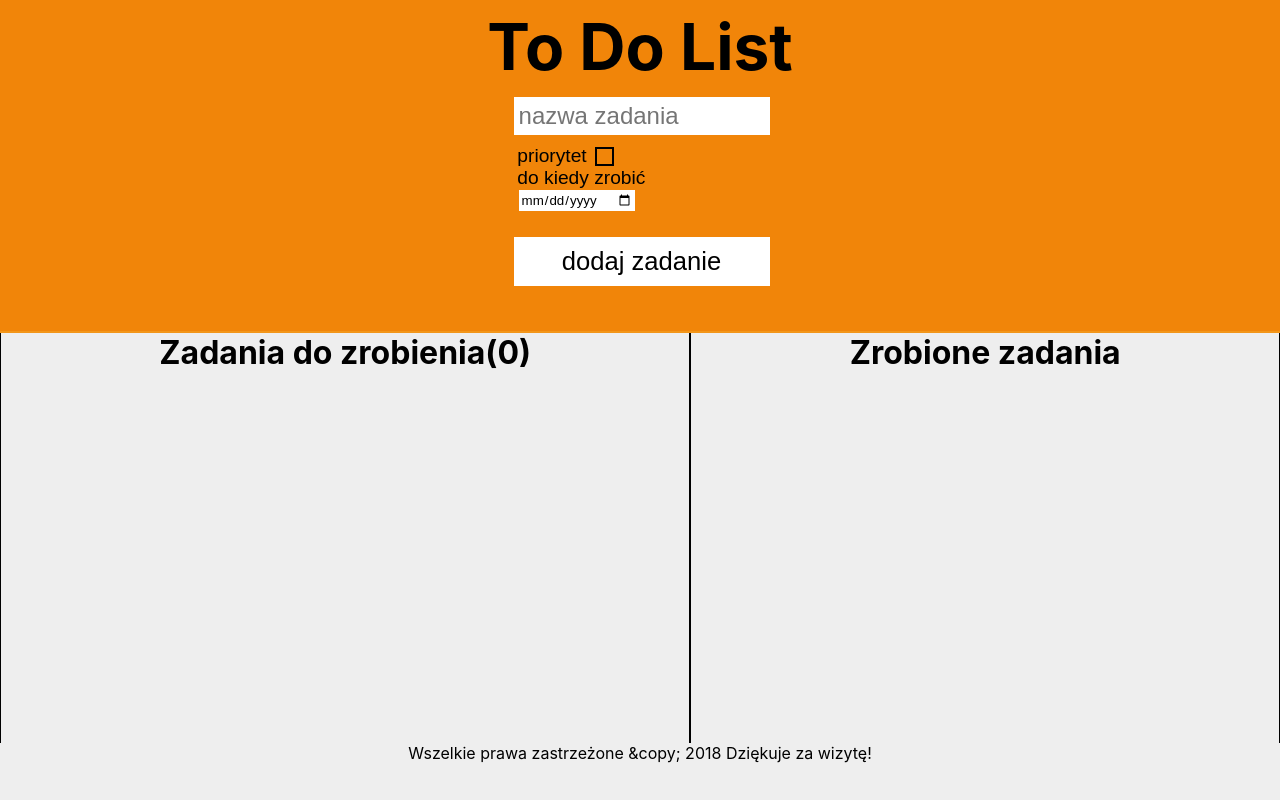
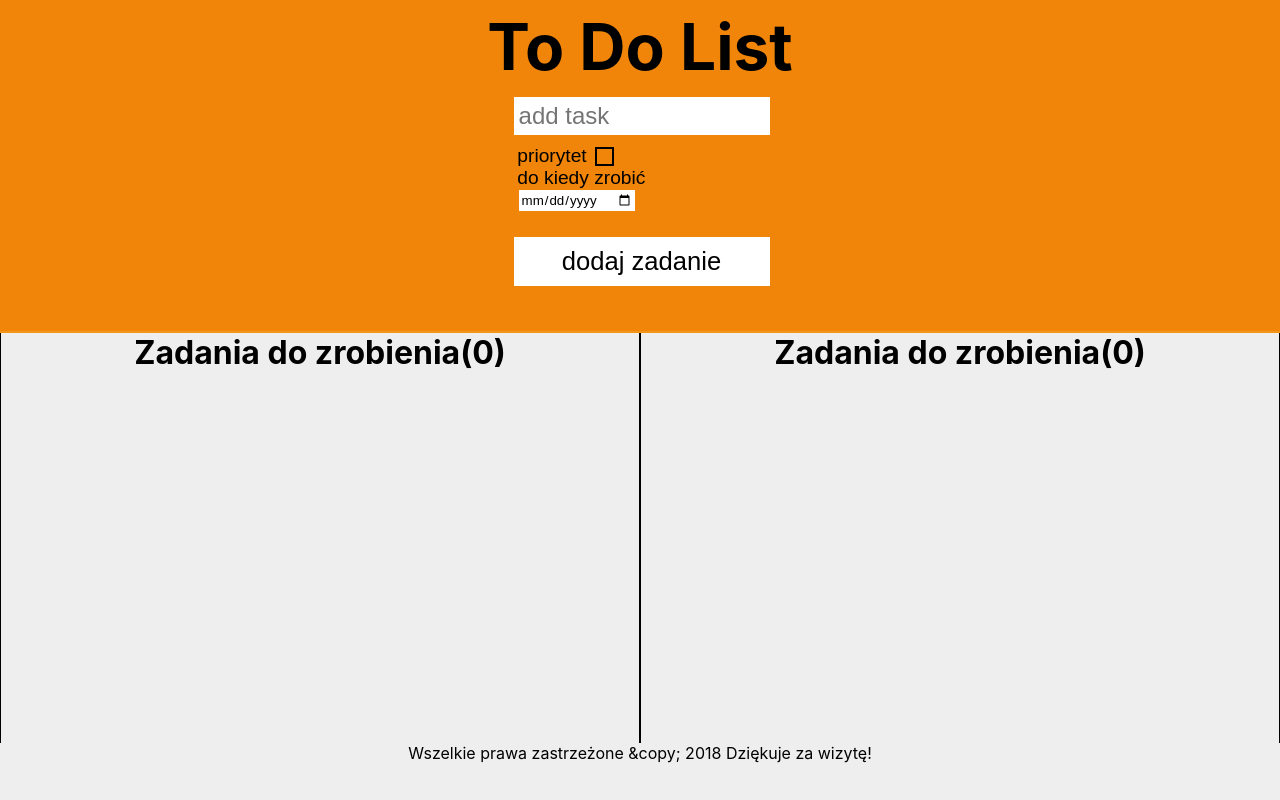
Before and after one commit to NowakKamil30/to-do-app-react, a React (Create React App) app: page / in a window 1280 px wide. Built offline with nearby package versions, Linux system fonts and the light colour scheme.

Commit message:
change toDoList name

```diff
--- a/src/component/Header.js
+++ b/src/component/Header.js
@@ -14,6 +14,7 @@ const Header = props => {
           onChange={props.onChange}
           value={props.valueText}
           name={props.textInputName}
+          placeholder={"add task"}
         />
         <CheckInput
           text={props.checkInputText}
--- a/src/component/Main.js
+++ b/src/component/Main.js
@@ -1,17 +1,17 @@
 import React from "react";
 import "./css/main.css";
-import ToDoList from "./ToDoList";
-import DoneList from "./DoneList";
+import TaskList from "./TaskList";
 
 const Main = props => {
   return (
     <main>
-      <ToDoList
+      <TaskList
         list={props.toDoList}
         onClickRemove={props.handleButtonRemove}
         onClickMove={props.handleButtonMove}
+        director={"do"}
       />
-      <DoneList
+      <TaskList
         list={props.doneList}
         onClickRemove={props.handleButtonRemove}
       />
--- /dev/null
+++ b/src/component/TaskList.js
@@ -0,0 +1,96 @@
+import React from "react";
+import "./css/ToDoList.css";
+import ToDoListRow from "./ToDoListRow";
+
+class TaskList extends React.Component {
+  state = {
+    text: ""
+  };
+  static defaultProps = {
+    director: "do"
+  };
+  render() {
+    return (
+      <div className="mainColumn">
+        <h1>{`Zadania do zrobienia(${this.props.list.length})`}</h1>
+        <ul>{this.list()}</ul>
+      </div>
+    );
+  }
+  list = () => {
+    return this.props.list
+      .sort((a, b) => {
+        let i = 0;
+        function getDate(date) {
+          let data = "";
+          while (date[i] !== "-" && i <= date.length - 1) {
+            data += date[i];
+            i++;
+          }
+          i++;
+          return data;
+        }
+        let dataFirst, dataSecond;
+        if (this.props.director === "do") {
+          dataFirst = [
+            Number(getDate(a.date)),
+            Number(getDate(a.date)),
+            Number(getDate(a.date))
+          ];
+          i = 0;
+          dataSecond = [
+            Number(getDate(b.date)),
+            Number(getDate(b.date)),
+            Number(getDate(b.date))
+          ];
+        } else if (this.props.director === "done") {
+          dataFirst = [
+            Number(getDate(b.date)),
+            Number(getDate(b.date)),
+            Number(getDate(b.date))
+          ];
+          i = 0;
+          dataSecond = [
+            Number(getDate(a.date)),
+            Number(getDate(a.date)),
+            Number(getDate(a.date))
+          ];
+        }
+        console.log(dataSecond);
+        if (dataFirst[0] > dataSecond[0]) {
+          return 1;
+        } else if (dataSecond[0] > dataFirst[0]) {
+          return -1;
+        } else if (dataFirst[0] === dataSecond[0]) {
+          if (dataFirst[1] > dataSecond[1]) {
+            return 1;
+          } else if (dataSecond[1] > dataFirst[1]) {
+            return -1;
+          } else if (dataSecond[1] === dataFirst[1]) {
+            if (dataFirst[2] > dataSecond[2]) {
+              return 1;
+            } else if (dataSecond[2] > dataFirst[2]) {
+              return -1;
+            } else if (dataSecond[2] === dataFirst[2]) {
+              return 0;
+            }
+          }
+        }
+      })
+      .slice(0, this.props.maxLenght)
+      .map((item, index) => {
+        return (
+          <ToDoListRow
+            key={index}
+            index={index}
+            text={item.text}
+            date={item.date}
+            onClickRemove={() => this.props.onClickRemove(index, "toDo")}
+            onClickMove={() => this.props.onClickMove(index)}
+            classCSS={item.priotity ? "priority" : "not-priority"}
+          />
+        );
+      });
+  };
+}
+export default TaskList;
--- a/src/component/TextInput.js
+++ b/src/component/TextInput.js
@@ -4,7 +4,7 @@ const TextInput = props => {
   return (
     <input
       type="text"
-      placeholder={"nazwa zadania"}
+      placeholder={props.placeholder}
       onChange={props.onChange}
       value={props.value}
       name={props.name}
--- a/src/component/ToDoList.js
+++ /dev/null
@@ -1,75 +0,0 @@
-import React from "react";
-import "./css/ToDoList.css";
-import ToDoListRow from "./ToDoListRow";
-
-const ToDoList = props => {
-  return (
-    <div className="mainColumn">
-      <h1>{`Zadania do zrobienia(${props.list.length})`}</h1>
-      <ul>
-        {props.list
-          .sort((a, b) => {
-            let i = 0;
-            function getDate(date) {
-              let data = "";
-              while (date[i] !== "-" && i <= date.length - 1) {
-                data += date[i];
-                i++;
-              }
-              i++;
-              return data;
-            }
-            const dataA = [
-              Number(getDate(a.date)),
-              Number(getDate(a.date)),
-              Number(getDate(a.date))
-            ];
-            i = 0;
-            const dataB = [
-              Number(getDate(b.date)),
-              Number(getDate(b.date)),
-              Number(getDate(b.date))
-            ];
-            console.log(dataB);
-            if (dataA[0] > dataB[0]) {
-              console.log("rok");
-              return 1;
-            } else if (dataB[0] > dataA[0]) {
-              console.log("rok2");
-              return -1;
-            } else if (dataA[0] === dataB[0]) {
-              console.log("rok3");
-              if (dataA[1] > dataB[1]) {
-                return 1;
-              } else if (dataB[1] > dataA[1]) {
-                return -1;
-              } else if (dataB[1] === dataA[1]) {
-                if (dataA[2] > dataB[2]) {
-                  return 1;
-                } else if (dataB[2] > dataA[2]) {
-                  return -1;
-                } else if (dataB[2] === dataA[2]) {
-                  return 0;
-                }
-              }
-            }
-          })
-          .slice(0, 5)
-          .map((item, index) => {
-            return (
-              <ToDoListRow
-                key={index}
-                index={index}
-                text={item.text}
-                date={item.date}
-                onClickRemove={() => props.onClickRemove(index, "toDo")}
-                onClickMove={() => props.onClickMove(index)}
-                classCSS={item.priotity ? "priority" : "not-priority"}
-              />
-            );
-          })}
-      </ul>
-    </div>
-  );
-};
-export default ToDoList;
```
